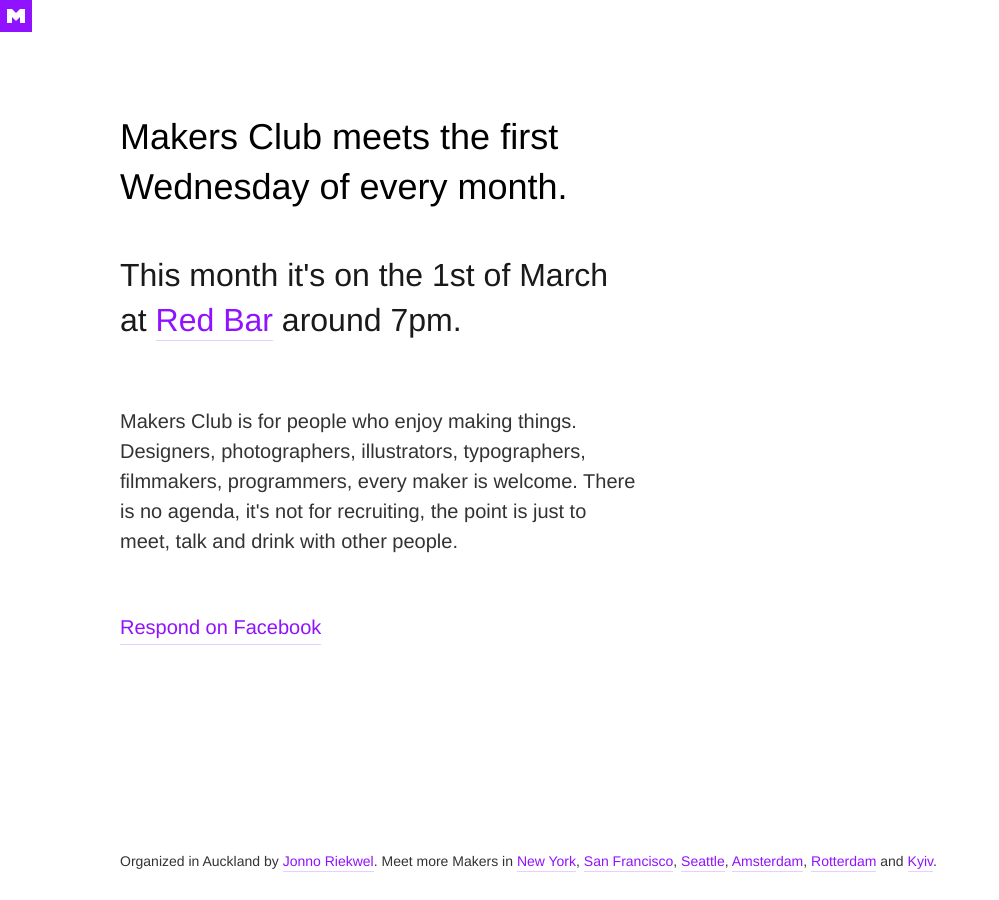
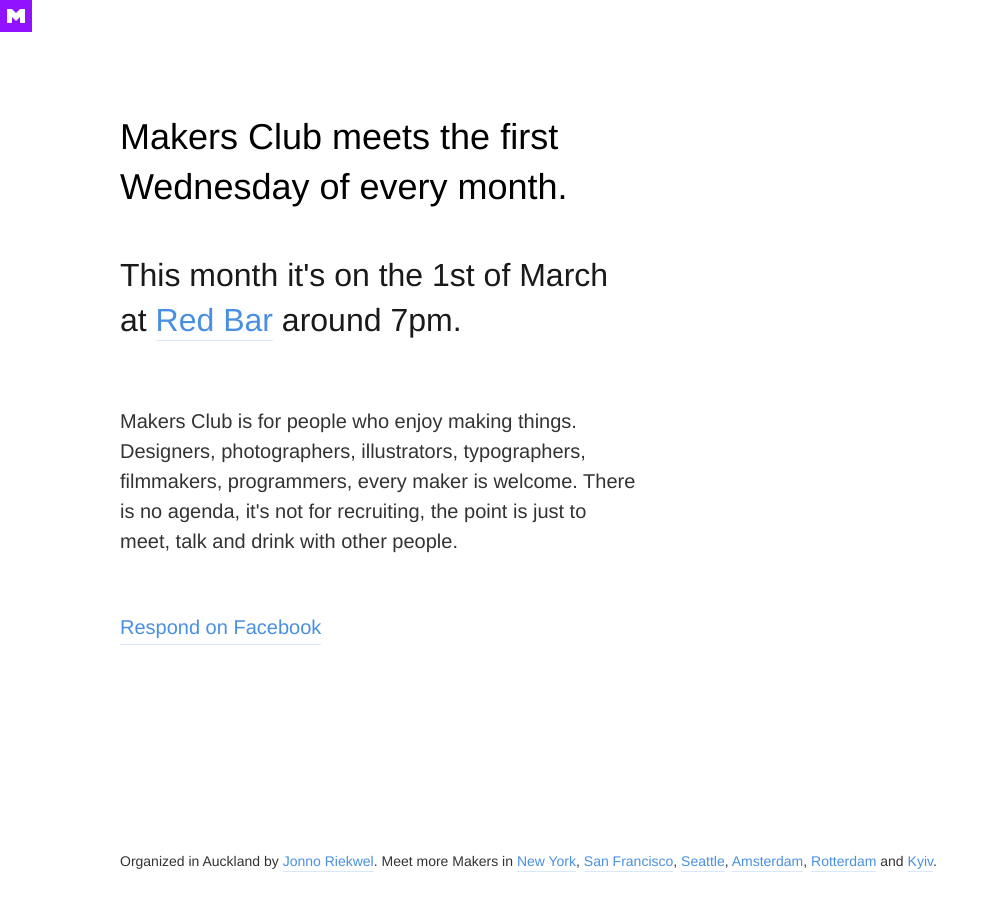
Before and after one commit to Jonnotie/makersclubakl, a Jekyll site: the page built from index.md, in a window 1280 px wide. Shown: the whole page, without its empty margins (0-999 px from the left). Built offline with Jekyll 4.4.1, drawn with Linux system fonts in a browser that asks for light colours.

Commit message:
Updated Config

```diff
--- a/_config.yml
+++ b/_config.yml
@@ -15,7 +15,7 @@
 url:
 twitter_username: jonnotie
 jonnotie: jekyll
-color: "#9012FE"
+color: "#4990E2"
 markdown: kramdown
 gems:
 - jekyll-feed
```
